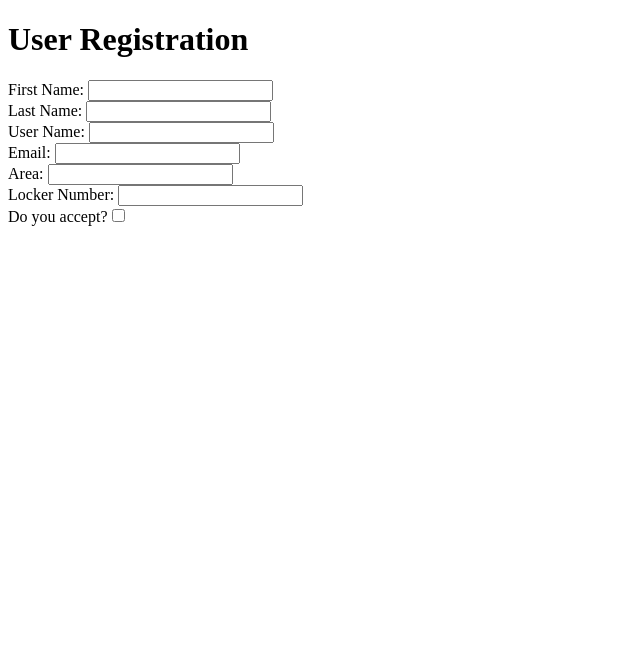
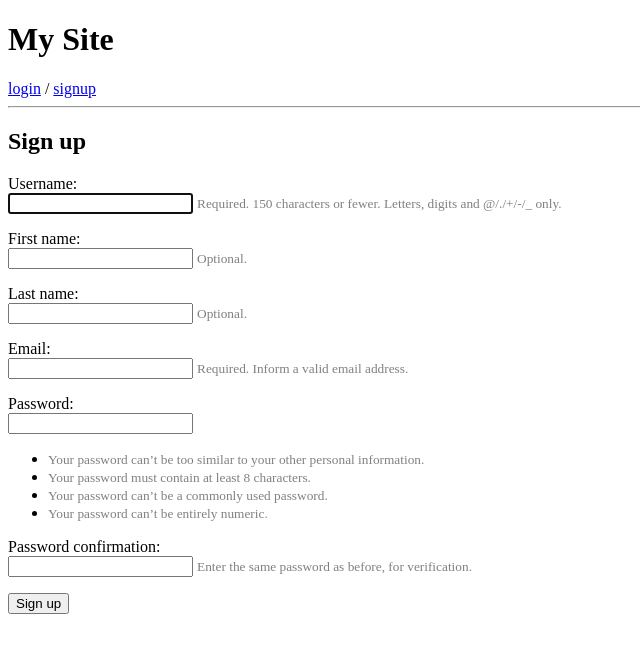
Before and after one commit to dprince57/DjangoSite, a Django app: template templates/register.html in a window 1280 px wide. Shown: the top 653 px of the page, without its empty margins (0-640 px from the left). Run offline with Django 3.2, Linux system fonts and the light colour scheme; the template is opened without the code that fills it: values that come from a table or form of the project are taken from there, others are empty.

Commit message:
Completed the login/register scripts to add users to database.

```diff
--- /dev/null
+++ b/FirstSite/forms.py
@@ -0,0 +1,13 @@
+from django import forms
+from django.contrib.auth.forms import UserCreationForm
+from django.contrib.auth.models import User
+
+
+class SignUpForm(UserCreationForm):
+    first_name = forms.CharField(max_length=30, required=False, help_text='Optional.')
+    last_name = forms.CharField(max_length=30, required=False, help_text='Optional.')
+    email = forms.EmailField(max_length=254, help_text='Required. Inform a valid email address.')
+
+    class Meta:
+        model = User
+        fields = ('username', 'first_name', 'last_name', 'email', 'password1', 'password2', )
--- a/FirstSite/urls.py
+++ b/FirstSite/urls.py
@@ -1,8 +1,10 @@
 from django.conf.urls import url
-
-from . import views
+from django.contrib.auth import views as auth_views
+from . import views as core_views
 
 urlpatterns = [
-    url(r'^$', views.index, name='index'),
-    url(r'^register/$', views.register, name='register'),
+    url(r'^$', core_views.index, name='index'),
+    url(r'^login/$', auth_views.login, {'template_name': 'login.html'}, name='login'),
+    url(r'^logout/$', auth_views.logout, {'next_page': 'login'}, name='logout'),
+    url(r'^register/$', core_views.register, name='register'),
 ]
--- a/WebApp/settings.py
+++ b/WebApp/settings.py
@@ -119,3 +119,7 @@ USE_TZ = True
 # https://docs.djangoproject.com/en/1.11/howto/static-files/
 
 STATIC_URL = '/static/'
+
+# Redirect URL
+
+LOGIN_REDIRECT_URL = '/HAWC'
--- a/WebApp/urls.py
+++ b/WebApp/urls.py
@@ -17,6 +17,6 @@ from django.conf.urls import include, url
 from django.contrib import admin
 
 urlpatterns = [
-    url(r'^FirstSite/', include('FirstSite.urls')),
+    url(r'^HAWC/', include('FirstSite.urls')),
     url(r'^admin/', admin.site.urls),
 ]
--- a/templates/base.html
+++ b/templates/base.html
@@ -1,17 +1,22 @@
 <!DOCTYPE html>
 <html lang="en">
-<head>
-    <meta charset="UTF-8">
-</head>
-<body>
+  <head>
+    <meta charset="utf-8">
+    <title>{% block title %}Simple is Better Than Complex{% endblock %}</title>
+  </head>
+  <body>
     <header>
-      <h1>{% block title %}
-      {% endblock %}</h1>
+      <h1>My Site</h1>
+      {% if user.is_authenticated %}
+        <a href="{% url 'logout' %}">logout</a>
+      {% else %}
+        <a href="{% url 'login' %}">login</a> / <a href="{% url 'register' %}">signup</a>
+      {% endif %}
+      <hr>
     </header>
     <main>
-       {%  block content %}
-        {% endblock %}
+      {% block content %}
+      {% endblock %}
     </main>
-
-</body>
+  </body>
 </html>
--- a/templates/home.html
+++ b/templates/home.html
@@ -1,6 +1,6 @@
 {% extends 'base.html' %}
 
 {% block content %}
- <h2> Welcome to my first django app</h2>
-    <p>this is the home page</p>
+    <h2>Welcome, {{ user.get_full_name }} <small>{{ user.username }}</small>!</h2>
+    <p>Your email address: {{ user.email }}</p>
 {% endblock %}
--- a/templates/register.html
+++ b/templates/register.html
@@ -1,14 +1,21 @@
 {% extends 'base.html' %}
 
 {% block content %}
-    <h1>User Registration</h1>
-    <form action="{% url 'FirstSite:uregister' %}" method="post">
-        <label for="fname">First Name: </label><input type="text" id="fname" name="fName"><br>
-        <label for="lname">Last Name: </label><input type="text" id="lname" name="lName"><br>
-        <label for="uname">User Name: </label><input type="text" id="uname" name="uName"><br>
-        <label for="email">Email: </label><input type="text" id="email" name="email"><br>
-        <label for="area">Area: </label><input type="text" id="area" name="area"><br>
-        <label for="lnum">Locker Number: </label><input type="text" id="lnum" name="lNum"><br>
-        <label for="check">Do you accept?</label><input type="checkbox" id="check" name="check">
-    </form>
+  <h2>Sign up</h2>
+  <form method="post">
+    {% csrf_token %}
+    {% for field in form %}
+      <p>
+        {{ field.label_tag }}<br>
+        {{ field }}
+        {% if field.help_text %}
+          <small style="color: grey">{{ field.help_text }}</small>
+        {% endif %}
+        {% for error in field.errors %}
+          <p style="color: red">{{ error }}</p>
+        {% endfor %}
+      </p>
+    {% endfor %}
+    <button type="submit">Sign up</button>
+  </form>
 {% endblock %}
```
Also changed, not shown: FirstSite/models.py (+1 -13 lines), FirstSite/views.py (+18 -6 lines), templates/login.html (added, +26 -0 lines), db.sqlite3.
